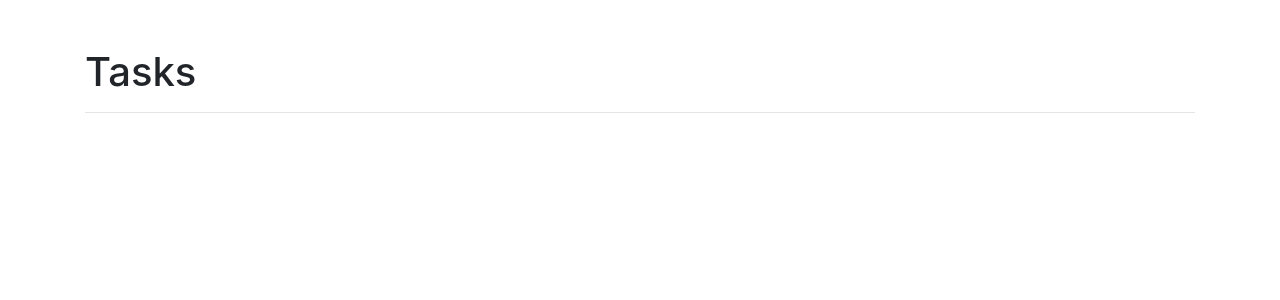
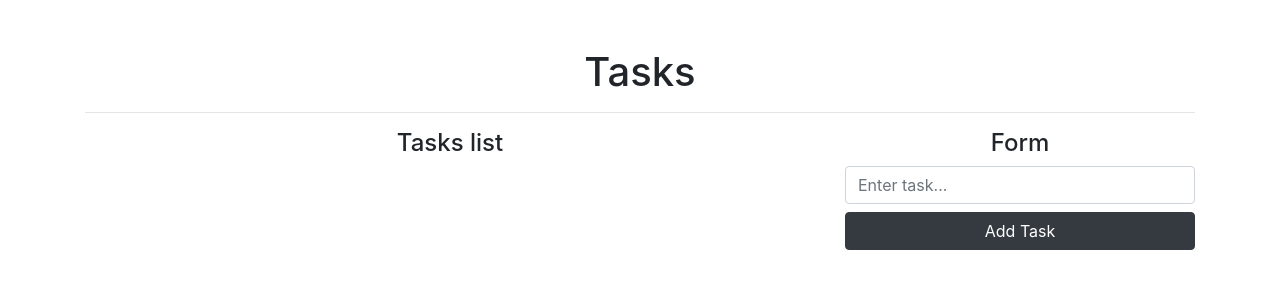
Before and after one commit to HernanBts/ReactCRUD, a React (Create React App) app: page / in a window 1280 px wide. Shown: the top 300 px of the page. Built offline with nearby package versions, Linux system fonts and the light colour scheme.

Commit message:
Add functionality... Add Tasks

```diff
--- a/package.json
+++ b/package.json
@@ -6,9 +6,11 @@
     "@testing-library/jest-dom": "^5.11.4",
     "@testing-library/react": "^11.1.0",
     "@testing-library/user-event": "^12.1.10",
+    "lodash": "^4.17.21",
     "react": "^17.0.2",
     "react-dom": "^17.0.2",
     "react-scripts": "4.0.3",
+    "shortid": "^2.2.16",
     "web-vitals": "^1.0.1"
   },
   "scripts": {
--- a/src/App.js
+++ b/src/App.js
@@ -1,10 +1,66 @@
-import React from 'react'
+import React, {useState} from 'react'
+import { isEmpty } from 'lodash'
+import shortid from 'shortid'
 
 function App() {
+  const [task, setTask] = useState("")
+  const [tasks, setTasks] = useState([])
+
+  const addTask = (e) => {
+    e.preventDefault()
+    if (isEmpty(task)) {
+      console.log("Task Empty")
+      return
+    }
+
+    const newTask = {
+      id: shortid.generate(),
+      name: task
+    }
+
+    setTasks([...tasks, newTask])
+
+    setTask("")
+  }
+
   return (
     <div className="container mt-5">
-      <h1>Tasks</h1>
+      <h1 className="text-center">Tasks</h1>
       <hr/>
+      <div className="row">
+        <div className="col-8">
+          <h4 className="text-center">Tasks list</h4>
+          <ul className="list-group">
+            {
+              tasks.map((task) => (
+                <li className="list-group-item" key={task.id}>
+                  <span className="lead">{task.name}</span>
+                  <button className="btn btn-danger btn-sm float-right mx-2">Delete</button>
+                  <button className="btn btn-warning btn-sm float-right">Edit</button>
+                </li>
+              ))
+            }
+          </ul>
+        </div>
+        <div className="col-4">
+          <h4 className="text-center">Form</h4>
+          <form onSubmit={addTask}>
+            <input
+              id="inTask"
+              type="text"
+              className="form-control mb-2"
+              placeholder="Enter task..."
+              onChange={(text) => setTask(text.target.value)}
+              value={task}
+            />
+            <button
+              className="btn btn-dark btn-block"
+              type="submit"
+                >Add Task
+            </button>
+          </form>
+        </div>
+      </div>
     </div>
   );
 }
```
Also changed, not shown: 1 other file (tests, documents, lock files or other folders).
